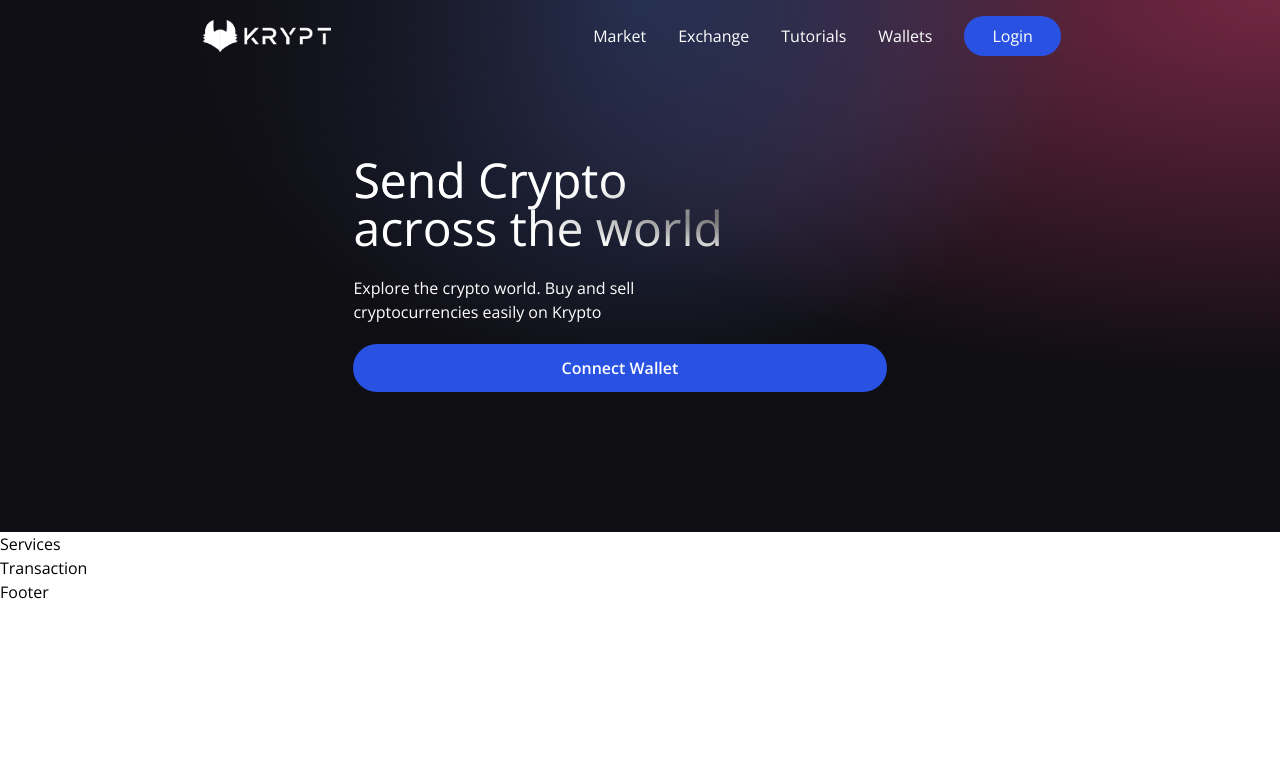
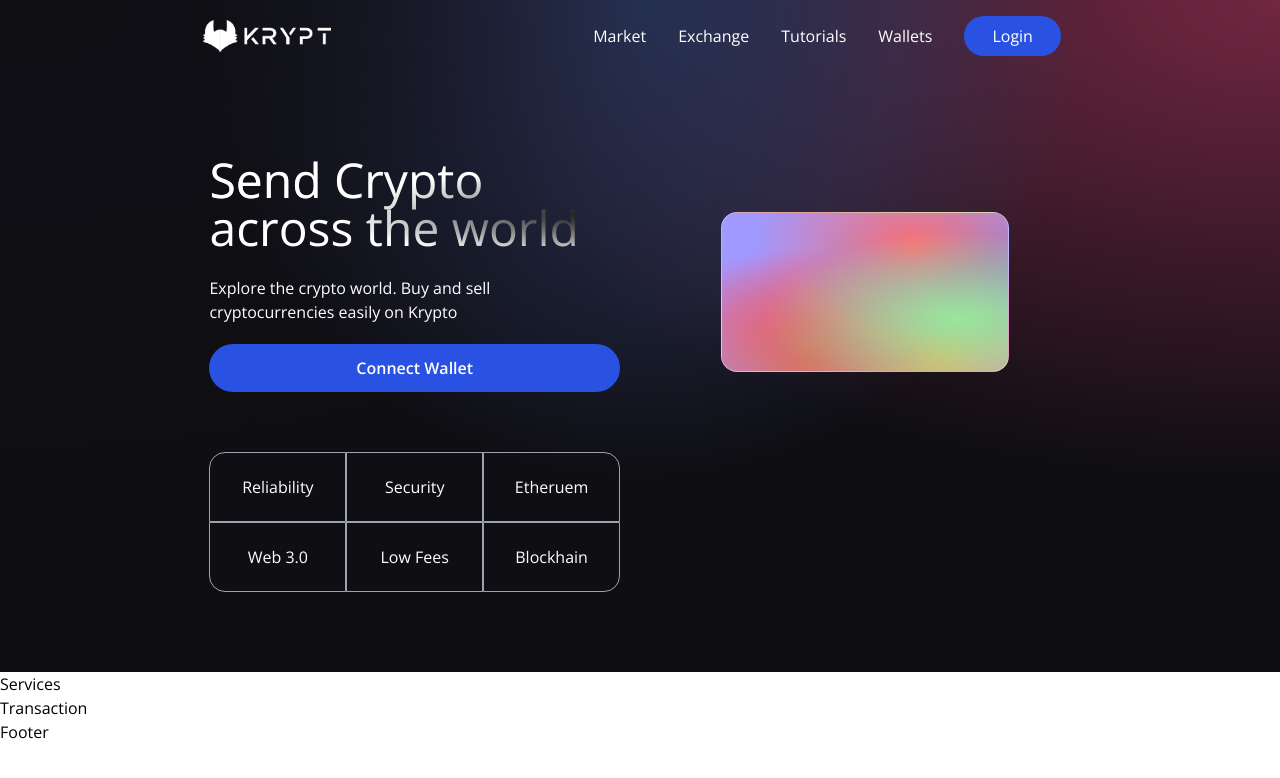
Before and after one commit to TomJDevelopment/CryptoProject, a React (Vite) app: page / in a window 1280 px wide. Shown: the top 778 px of the page. Built offline with nearby package versions, Linux system fonts and the light colour scheme.

Commit message:
Working on stuff

```diff
--- a/src/components/Welcome.jsx
+++ b/src/components/Welcome.jsx
@@ -3,6 +3,8 @@ import { SiEthereum } from "react-icons/all";
 import { BsInfoCircle } from "react-icons/all";
 
 import { Loader } from "./";
+
+const commonStyles = 'min-h-[70px] sm:px-0 px-2 sm:min-w-[120px] flex justify-center items-center border-[0.5px] border-gray-400 text-white'
 
 const Welcome = () => {
     const connectWallet = () => {
@@ -17,7 +19,32 @@ const Welcome = () => {
                     <p className="text-left mt-5 text-white font-light md:w-9/12 w-11/12 text-base">Explore the crypto world. Buy and sell cryptocurrencies easily on Krypto</p>
                     <button type="button" onClick={connectWallet} className="flex flex-row justify-center items-center my-5 bg-[#2952e3] p-3 rounded-full cursor-pointer hover:bg-[#2546bd] text-white text-base font-semibold">Connect Wallet</button>
                     <div className="grid sm:grid-cols-3 grid-cols-2 w-full mt-10">
-                        <div className={`rounded-tl`}></div>
+                        <div className={`rounded-tl-2xl ${commonStyles}`}>
+                            <p className="font-light">Reliability</p>
+                        </div>
+                        <div className={commonStyles}>
+                            <p className="font-light">Security</p>
+                        </div>
+                        <div className={`rounded-tr-2xl ${commonStyles}`}>
+                            <p className="font-light">Etheruem</p>
+                        </div>
+                        <div className={`rounded-bl-2xl ${commonStyles}`}>
+                            <p className="font-light">Web 3.0</p>
+                        </div>
+                        <div className={commonStyles}>
+                            <p className="font-light">Low Fees</p>
+                        </div>
+                        <div className={`rounded-br-2xl ${commonStyles}`}>
+                            <p className="font-light">Blockhain</p>
+                        </div>
+                    </div>
+                </div>
+
+                <div className="flex flex-col flex-1 items-center justify-start w-full md:st-0 mt-10">
+                    <div className="p-3 justify-end items-start flex-col rounded-xl h-40 sm:w-72 w-full my-5 eth-card white-glassmorphism">
+                        <div className="flex justify-between flex-col w-full h-full">
+                            <div className="flex justify"></div>
+                        </div>
                     </div>
                 </div>
             </div>
```
